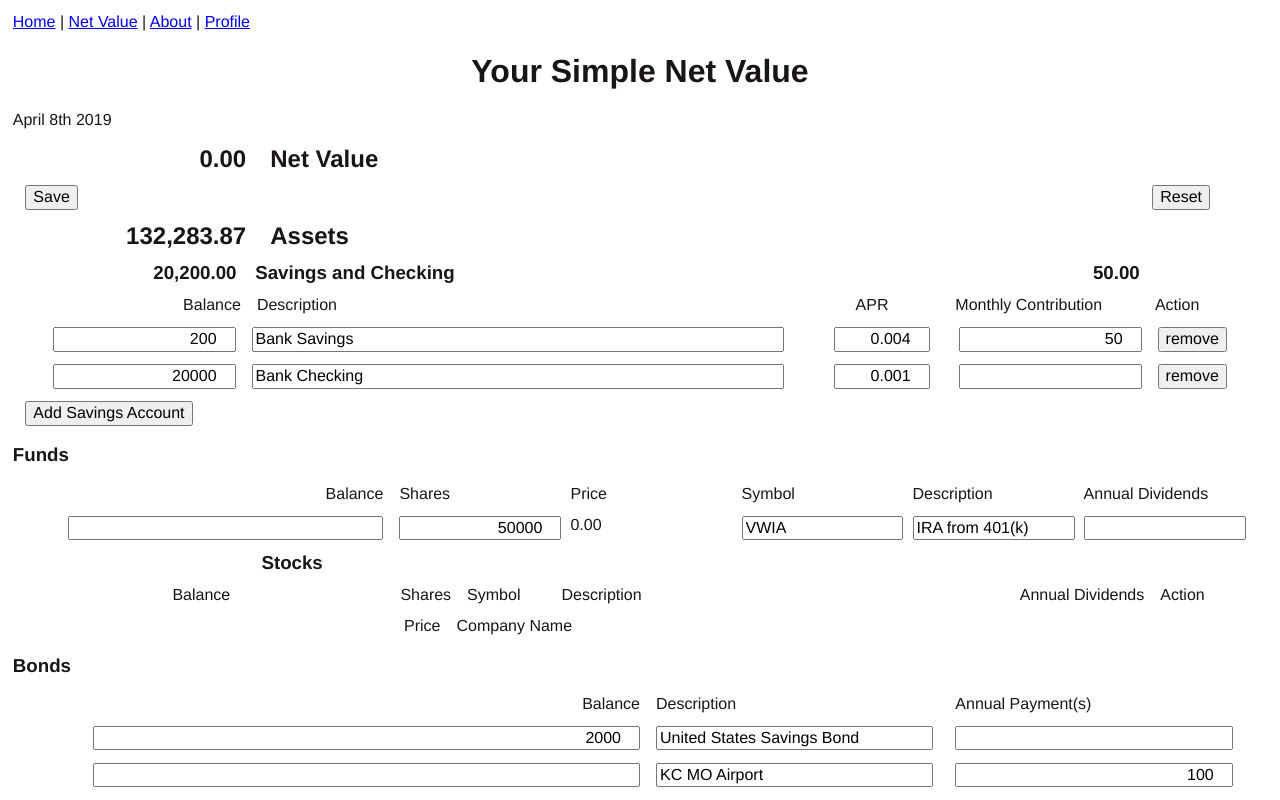
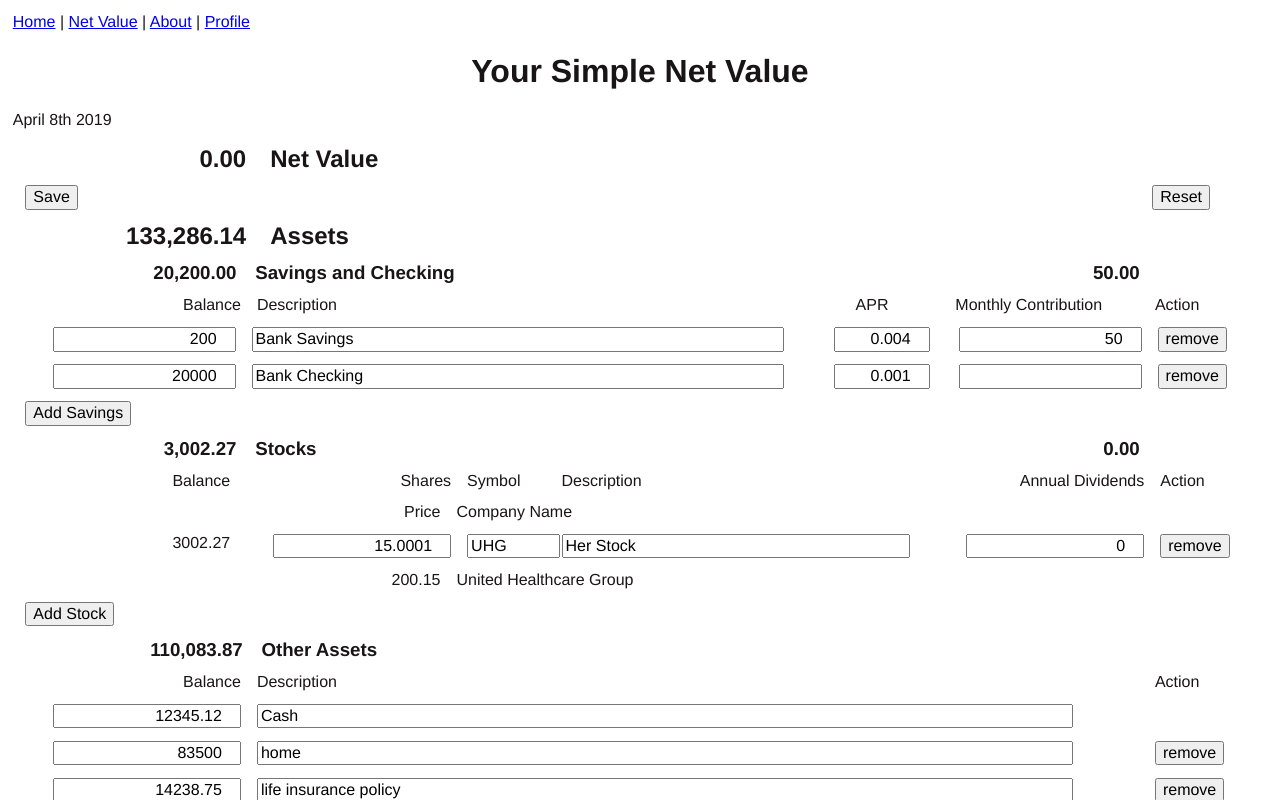
Before and after one commit to david-churn/netvalue-front, a Vue app: page /netvalue in a window 1280 px wide. Shown: the top 800 px of the page. Built offline with nearby package versions, Linux system fonts and the light colour scheme.

Commit message:
finish stock layout.  removed calls to bond and mutual components.

```diff
--- a/package.json
+++ b/package.json
@@ -8,6 +8,7 @@
     "lint": "vue-cli-service lint"
   },
   "dependencies": {
+    "axios": "^0.18.0",
     "core-js": "^2.6.5",
     "financejs": "^4.1.0",
     "firebase": "^5.9.3",
--- a/src/components/savings.vue
+++ b/src/components/savings.vue
@@ -40,7 +40,7 @@
       </div>
     </div>
     <div class="row">
-      <button type="button" @click="addRow">Add Savings Account</button>
+      <button type="button" @click="addRow">Add Savings</button>
     </div>
   </div>
 </template>
--- a/src/components/stocks.vue
+++ b/src/components/stocks.vue
@@ -2,7 +2,9 @@
   <div class="stocks">
     <h3 class="row">
       <div class="col-amount">{{ subtotalAmt }}</div>
-      <div class="flex10">{{ title }}</div>
+      <div class="flex7">{{ title }}</div>
+      <div class="col-amount">{{ subtotalDividend }}</div>
+      <div class="flex1"></div>
     </h3>
     <div class="row">
       <div class="col-amount">Balance</div>
@@ -20,7 +22,7 @@
     <div
       v-for="(asset,index) in stocksAssets" :key="index">
       <div class="row">
-        <div class="col-amount">{{ asset.shares * lookup.price }}</div>
+        <div class="col-amount">{{ asset.amount }}</div>
         <div class="col-amount">
           <input type="number" step=".000001" class="amt"
             :value="asset.shares"
@@ -41,27 +43,102 @@
             :value="asset.payment"
             @focusout="updateRow($event,asset,'payment')">
         </div>
+        <div class="flex1">
+          <button type="button" @click="deleteRow(asset)">remove</button>
+        </div>
       </div>
       <div class="row">
         <div class="flex2"></div>
-        <div class="col-amount">{{ asset.price ? asset.price.toDecFormat(2) : Number(0).toFixed(2) }}</div>
+        <div class="col-amount">{{ asset.price }}</div>
         <div class="flex8">{{ asset.company }}</div>
       </div>
+    </div>
+    <div class="row">
+      <button type="button" @click="addRow">Add Stock</button>
     </div>
   </div>
 </template>
 
 <script>
 import {mapGetters} from 'vuex';
+import axios from 'axios';
 
 export default {
   name: 'stocks',
   data: function () {
     return {
+//  tempId is a unique number for each asset component.  Prevents duplicate tempId
+//  between the components.  All components must subtract tempId by 1000 in addRow method.
+      tempId: -3,
       title: 'Stocks',
+      type: 'stock',
+      urlLookup: 'http://localhost:3000/symbol/'
     }
   },
-  computed: mapGetters(['allStocks'])
+  computed: {
+    subtotalAmt: function () {
+      return this.stocksAssets
+        .map(asset => Number.isFinite(Number(asset.amount)) ? Number(asset.amount) : 0)
+        .reduce((total, amount) => total + amount)
+        .toDecFormat(2);
+    },
+    subtotalDividend: function() {
+      return this.stocksAssets
+        .map(asset => Number.isFinite(Number(asset.payment)) ? Number(asset.payment) : 0)
+        .reduce((total, payment) => total + payment)
+        .toDecFormat(2);
+    },
+
+    stocksAssets: function () {
+      return this.typeAssets(this.type);
+    },
+    ...mapGetters(['typeAssets'])
+  },
+  methods: {
+    addRow() {
+      this.tempId-=1000;
+      let newStock = {
+        id: this.tempId,
+        type: this.type,
+        amount: '0.00',
+        symbol: 'enter',
+        description: 'Your Stock',
+        shares: 0,
+        payment: 0,
+        price: 0,
+        company: ''
+      };
+      this.$store.dispatch('insertAsset', newStock);
+    },
+    deleteRow(asset) {
+      this.$store.dispatch('deleteAsset', asset.id);
+    },
+    updateRow(e,asset,propStr) {
+      let updAsset = {
+        id: asset.id,
+        type: asset.type,
+        amount: asset.amount,
+        symbol: asset.symbol,
+        description: asset.description,
+        shares: asset.shares,
+        payment: asset.payment,
+        price: asset.price,
+        company: asset.company
+      };
+      updAsset[propStr] = e.srcElement.value;
+      if (propStr==='symbol') {
+//! This should be a request to the backend to
+//!   update the stock information.
+        updAsset.amount = 0;
+        updAsset.price = 0;
+        updAsset.company = '';
+      }
+      if (propStr==='shares') {
+        updAsset.amount = Number(updAsset.price * updAsset.shares).toDecFormat(2);
+      }
+      this.$store.dispatch('updateAsset', updAsset);
+    }
+  }
 }
 </script>
 
--- a/src/store.js
+++ b/src/store.js
@@ -26,7 +26,7 @@ export default new Vuex.Store({
       },
       {
         id: 5
-      , type: "saving"
+      , type: 'saving'
       , description: 'Bank Checking'
       , apr: 0.001
       , amount: 20000
@@ -34,31 +34,13 @@ export default new Vuex.Store({
       {
         id: 7
       , type: 'stock'
+      , amount: 3002.27
       , symbol: 'UHG'
-      , description: "United Healthcare Group"
-      , shares: 15.4321
-      },
-      {
-        id: 11
-      , type: 'bond'
-      , symbol: "USSB"
-      , description: "United States Savings Bond"
-      , apr: .02
-      , amount: 2000
-      },
-      {
-        id: 13
-      , type: 'bond'
-      , symbol: 'KCI'
-      , description: "KC MO Airport"
-      , payment: 100
-      },
-      {
-        id: 17
-      , type: 'fund'
-      , symbol: 'VWIA'
-      , description: 'IRA from 401(k)'
-      , shares: 50000
+      , description: 'Her Stock'
+      , shares: 15.0001
+      , payment: 0
+      , price: 200.15
+      , company: 'United Healthcare Group'
       },
       {
         id: 19
--- a/src/views/NetValue.vue
+++ b/src/views/NetValue.vue
@@ -17,9 +17,7 @@
       <div class="flex10">Assets</div>
     </h2>
     <aSavings/>
-    <aFunds/>
     <aStocks/>
-    <aBonds/>
     <aOthers/>
     <h2 class="row">
       <div class="col-amount">{{ subtotalDebtsAmt }}</div>
@@ -31,8 +29,6 @@
 
 <script>
 import {mapGetters} from 'vuex';
-import aBonds from '../components/bonds.vue';
-import aFunds from '../components/funds.vue';
 import aOthers from '../components/others.vue';
 import aSavings from '../components/savings.vue';
 import aStocks from '../components/stocks.vue';
@@ -42,9 +38,7 @@ export default {
   name: 'NetValue',
   components: {
     aSavings,
-    aBonds,
     aStocks,
-    aFunds,
     aOthers,
     dLoans
   },
```
Also changed, not shown: 1 other file (tests, documents, lock files or other folders).
